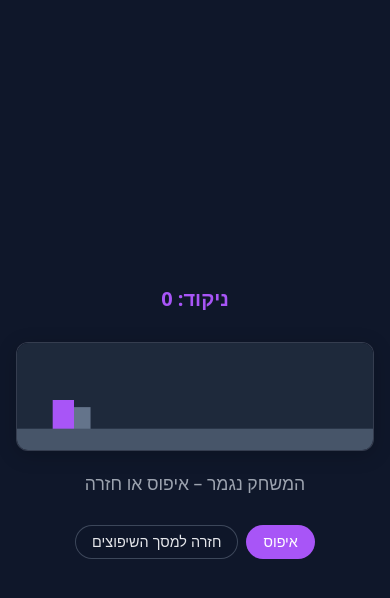
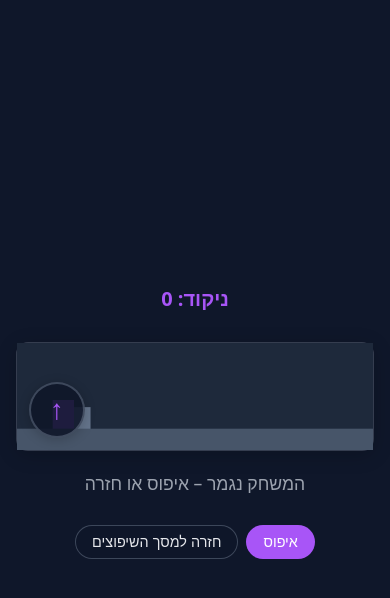
Before and after one commit to Michael2001papis/Basic-Understanding-Life, a React (Vite) app: page / in a window 390 px wide. Both pictures are taken after a click on the button "משחק להעברת הזמן". Shown: the top 598 px of the page. Built offline with nearby package versions, Linux system fonts and the light colour scheme.

Commit message:
01.02.08.5 V

```diff
--- a/src/components/maintenance/WaitingGame.tsx
+++ b/src/components/maintenance/WaitingGame.tsx
@@ -44,6 +44,14 @@ export function WaitingGame({ onBack }: Props) {
     scoreRef.current = 0
     setScore(0)
     setGameOver(false)
+  }, [])
+
+  const handleJump = useCallback(() => {
+    const state = gameStateRef.current
+    if (!state.running) return
+    if (state.vy === 0 && state.charY >= GROUND_Y - CHAR_H - 2) {
+      state.vy = JUMP_VEL
+    }
   }, [])
 
   useEffect(() => {
@@ -146,9 +154,7 @@ export function WaitingGame({ onBack }: Props) {
     }
 
     const handleClick = () => {
-      if (gameStateRef.current.vy === 0 && gameStateRef.current.charY >= GROUND_Y - CHAR_H - 2) {
-        gameStateRef.current.vy = JUMP_VEL
-      }
+      handleJump()
     }
 
     canvas.addEventListener('click', handleClick)
@@ -160,7 +166,7 @@ export function WaitingGame({ onBack }: Props) {
       window.removeEventListener('keydown', handleKey)
       canvas.removeEventListener('click', handleClick)
     }
-  }, [gameOver])
+  }, [gameOver, handleJump])
 
   return (
     <div className="waiting-game-wrap">
@@ -173,6 +179,14 @@ export function WaitingGame({ onBack }: Props) {
           height={GAME_HEIGHT}
           style={{ width: '100%', maxWidth: GAME_WIDTH }}
         />
+        <button
+          type="button"
+          className="waiting-game-jump-btn"
+          onClick={handleJump}
+          aria-label="קפיצה"
+        >
+          ↑
+        </button>
       </div>
       {gameOver && <p className="waiting-game-over">המשחק נגמר – איפוס או חזרה</p>}
       <div className="waiting-game-buttons">
--- a/src/components/maintenance/maintenance.css
+++ b/src/components/maintenance/maintenance.css
@@ -73,11 +73,51 @@
 }
 
 .waiting-game-canvas-wrap {
+  position: relative;
   border-radius: 0.75rem;
-  overflow: hidden;
+  overflow: visible;
   border: 1px solid var(--border-subtle);
   background: var(--bg-elevated);
   box-shadow: 0 4px 20px rgba(0, 0, 0, 0.2);
+}
+
+/* כפתור קפיצה – מוצג רק במובייל ובטאבלט (16) */
+.waiting-game-jump-btn {
+  display: none;
+}
+
+@media (max-width: 1024px) {
+  .waiting-game-jump-btn {
+    display: flex;
+    position: absolute;
+    bottom: 0.75rem;
+    left: 0.75rem;
+    width: 3.5rem;
+    height: 3.5rem;
+    min-width: 3.5rem;
+    min-height: 3.5rem;
+    border-radius: 50%;
+    border: 2px solid var(--border-subtle);
+    background: var(--bg-soft);
+    color: var(--accent);
+    font-size: 1.75rem;
+    font-weight: 700;
+    align-items: center;
+    justify-content: center;
+    cursor: pointer;
+    padding: 0;
+    touch-action: manipulation;
+    user-select: none;
+    -webkit-tap-highlight-color: transparent;
+    transition: transform 0.1s ease, background 0.15s ease;
+    box-shadow: 0 2px 12px rgba(0, 0, 0, 0.2);
+  }
+
+  .waiting-game-jump-btn:hover,
+  .waiting-game-jump-btn:active {
+    background: rgba(168, 85, 247, 0.25);
+    transform: scale(0.96);
+  }
 }
 
 .waiting-game-canvas {
```
Also changed, not shown: 1 other file (tests, documents, lock files or other folders).
